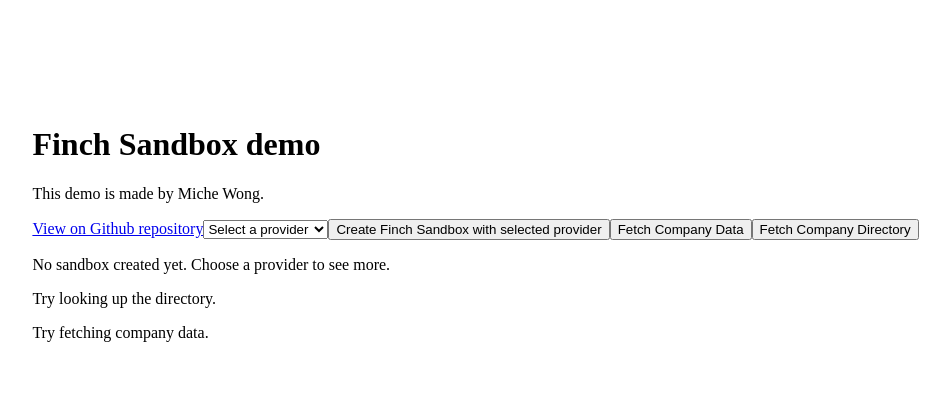
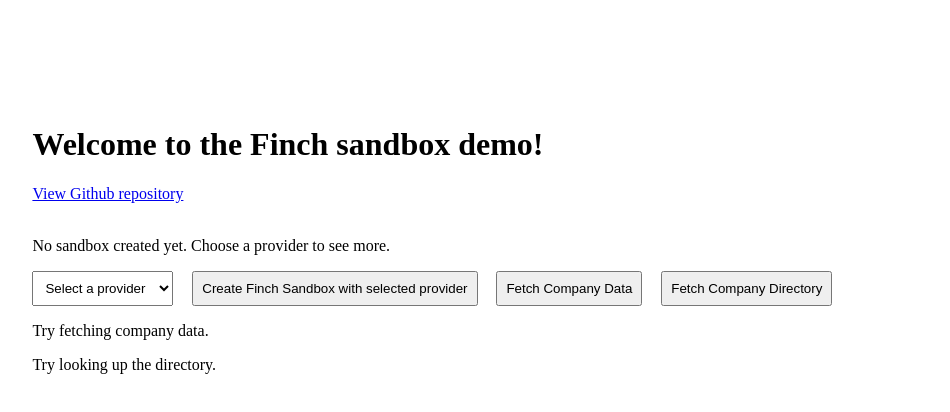
Before and after one commit to michellewong793/finch-app, a Next.js app: page / in a window 1280 px wide. Shown: the top 412 px of the page, without its empty margins (102-1052 px from the left). Built offline with nearby package versions, Linux system fonts and the light colour scheme.

Commit message:
some styles

```diff
--- a/pages/components/styles.module.css
+++ b/pages/components/styles.module.css
@@ -4,6 +4,17 @@
 .flexRow {
     display: flex;
     flex-direction: row;
+}
+
+.actionRow {
+    display:flex;
+    flex-direction: row;
+    width: 50rem;
+    justify-content: space-between;
+}
+
+.button {
+    padding: 0.5rem;
 }
 
 .flexColumn {
--- a/pages/index.tsx
+++ b/pages/index.tsx
@@ -105,10 +105,15 @@
   };
   return (
     <div className={styles.mainContainer}>
-      <h1> Finch Sandbox demo</h1>
-      <p> This demo is made by Miche Wong. </p>
-      <a href="https://github.com/michellewong793/finch-app">View on Github repository</a>
-      <select value={selectedProvider} onChange={handleProviderChange}>
+      <h1> Welcome to the Finch sandbox demo! </h1>
+      <a href="https://github.com/michellewong793/finch-app">View Github repository</a>
+      <br/>
+      <br/>
+      {sandboxCreated ? <p>Sandbox Successfully Created! Check out company data, directory for more.</p> : <p>No sandbox created yet. Choose a provider to see more.</p>}
+
+      <div className={styles.actionRow}>
+
+      <select  className={styles.button} value={selectedProvider} onChange={handleProviderChange}>
         <option value="">Select a provider</option>
         {providers.map((provider) => (
           <option key={provider} value={provider}>
@@ -116,24 +121,18 @@
           </option>
         ))}
       </select>
-      <button onClick={handleCreateSandbox} disabled={isCreatingSandbox}>
+      <button className={styles.button} onClick={handleCreateSandbox} disabled={isCreatingSandbox}>
         {isCreatingSandbox ? 'Creating Sandbox...' : 'Create Finch Sandbox with selected provider'}
       </button>
-      <button onClick={handleFetchCompanyData}>Fetch Company Data</button>
+      <button  className={styles.button} onClick={handleFetchCompanyData}>Fetch Company Data</button>
       {!isFetchCompanyDataImplemented && <p>The company data endpoint is not implemented for this provider.</p>}
 
-      <button onClick={handleFetchCompanyDirectory}>Fetch Company Directory</button>
+      <button  className={styles.button} onClick={handleFetchCompanyDirectory}>Fetch Company Directory</button>
       {!isFetchCompanyDirectoryImplemented && <p>The company directory endpoint is not implemented for this provider.</p>}
-
+      </div>
       <div className={styles.flexRow}>
         <div className={styles.column}>
-          {sandboxCreated ? <p>Sandbox Successfully Created! Check out company data, directory for more.</p> : <p>No sandbox created yet. Choose a provider to see more.</p>}
 
-          {directoryData ? (
-            <Directory directoryData={directoryData} />
-          ) : (
-            <p> Try looking up the directory. </p>
-          )}
 
 {companyData ? (
         <div className={styles.companyData}>
@@ -182,6 +181,12 @@
       ) : (
         <p>Try fetching company data.</p>
       )}
+        {directoryData ? (
+            <Directory directoryData={directoryData} />
+          ) : (
+            <p> Try looking up the directory. </p>
+          )}
+
 
         </div>
       </div>
```
